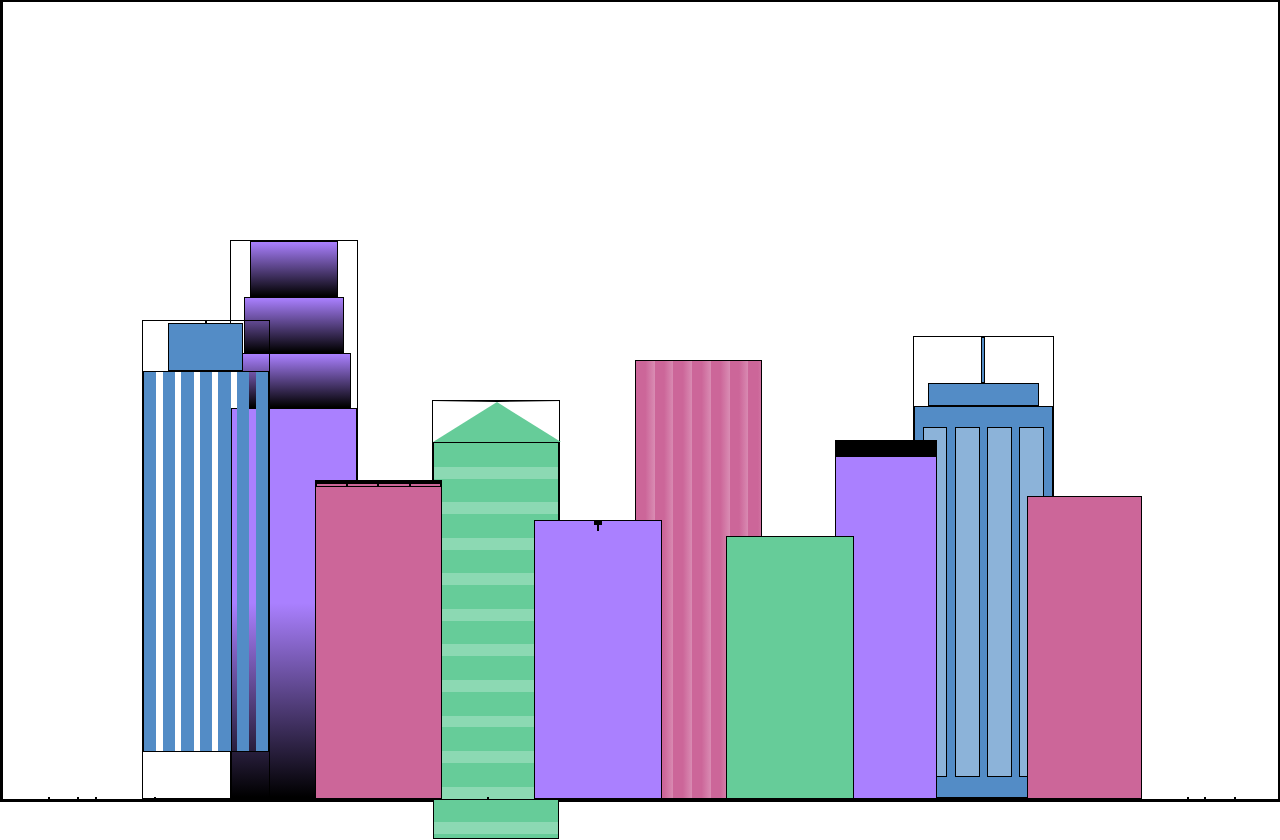
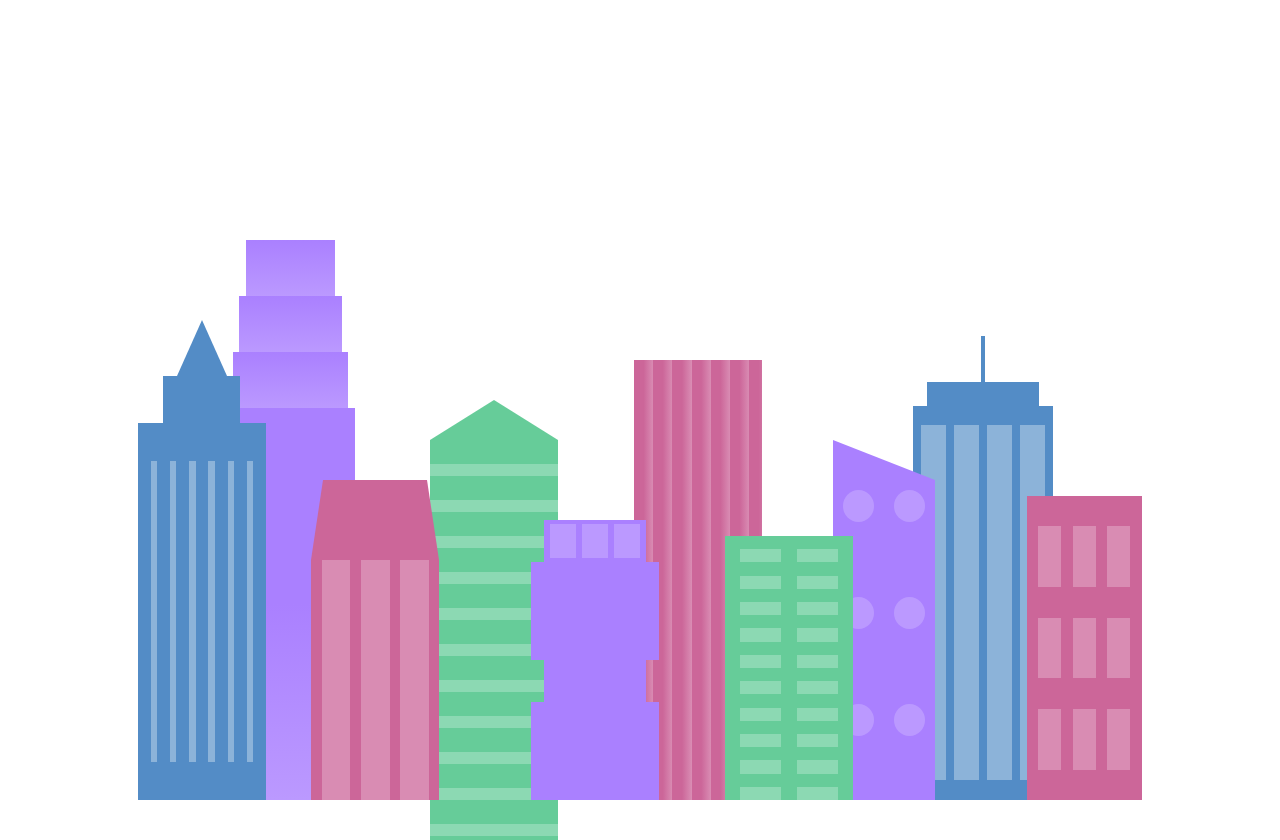
Before and after one commit to DaianePorcena/city-skiline, a plain HTML site: page index.html in a window 1280 px wide. Drawn offline with Linux system fonts and the light colour scheme.

Commit message:
:lipstick: feat: Atualiza estilos CSS

```diff
--- a/assets/styles.css
+++ b/assets/styles.css
@@ -3,17 +3,15 @@
   --building-color2: #66cc99;
   --building-color3: #cc6699;
   --building-color4: #538cc6;
-    --window-color1: black;
+  --window-color1: #bb99ff;
   --window-color2: #8cd9b3;
   --window-color3: #d98cb3;
   --window-color4: #8cb3d9;
 }
+* {
 
-  * {
-    border: 1px solid black;
   box-sizing: border-box;
 }
-
 body {
   height: 100vh;
   margin: 0;
@@ -145,11 +143,18 @@
   height: 60%;
 }
 
+.fb1a {
+  border-bottom: 7vh solid var(--building-color4);
+  border-left: 2vw solid transparent;
+  border-right: 2vw solid transparent;
+}
+
 .fb1b {
   width: 60%;
   height: 10%;
   background-color: var(--building-color4);
 }
+
 .fb1c {
   width: 100%;
   height: 80%;
@@ -159,38 +164,124 @@
       var(--building-color4) 10%,
       transparent 10%,
       transparent 15%
-      )
+    ),
+    repeating-linear-gradient(
+      var(--building-color4),
+      var(--building-color4) 10%,
+      var(--window-color4) 10%,
+      var(--window-color4) 90%
+    );
 }
+
 .fb2 {
   width: 10%;
   height: 40%;
+}
+
+.fb2a {
+  width: 100%;
+  border-bottom: 10vh solid var(--building-color3);
+  border-left: 1vw solid transparent;
+  border-right: 1vw solid transparent;
+}
+
+.fb2b {
+  width: 100%;
+  height: 75%;
   background-color: var(--building-color3);
+}
+
+.fb2-window {
+  width: 22%;
+  height: 100%;
+  background-color: var(--window-color3);
 }
 
 .fb3 {
   width: 10%;
   height: 35%;
+}
+
+.fb3a {
+  width: 80%;
+  height: 15%;
   background-color: var(--building-color1);
+}
+
+.fb3b {
+  width: 100%;
+  height: 35%;
+  background-color: var(--building-color1);
+}
+
+.fb3-window {
+  width: 25%;
+  height: 80%;
+  background-color: var(--window-color1);
 }
 
 .fb4 {
   width: 8%;
   height: 45%;
-    background-color: var(--building-color1);
   position: relative;
   left: 10%;
+}
+
+.fb4a {
+  border-top: 5vh solid transparent;
+  border-left: 8vw solid var(--building-color1);
+}
+
+.fb4b {
+  width: 100%;
+  height: 89%;
+  background-color: var(--building-color1);
+  display: flex;
+  flex-wrap: wrap;
+}
+
+.fb4-window {
+  width: 30%;
+  height: 10%;
+  border-radius: 50%;
+  background-color: var(--window-color1);
+  margin: 10%;
 }
 
 .fb5 {
   width: 10%;
   height: 33%;
-    background-color: var(--building-color2);
   position: relative;
   right: 10%;
+  background: repeating-linear-gradient(
+      var(--building-color2),
+      var(--building-color2) 5%,
+      transparent 5%,
+      transparent 10%
+    ),
+    repeating-linear-gradient(
+      90deg,
+      var(--building-color2),
+      var(--building-color2) 12%,
+      var(--window-color2) 12%,
+      var(--window-color2) 44%
+    );
 }
 
 .fb6 {
   width: 9%;
   height: 38%;
-    background-color: var(--building-color3);
+  background: repeating-linear-gradient(
+      90deg,
+      var(--building-color3),
+      var(--building-color3) 10%,
+      transparent 10%,
+      transparent 30%
+    ),
+    repeating-linear-gradient(
+      var(--building-color3),
+      var(--building-color3) 10%,
+      var(--window-color3) 10%,
+      var(--window-color3) 30%
+    );
 }
```
Lines whose indentation alone changed are shown as unchanged.
